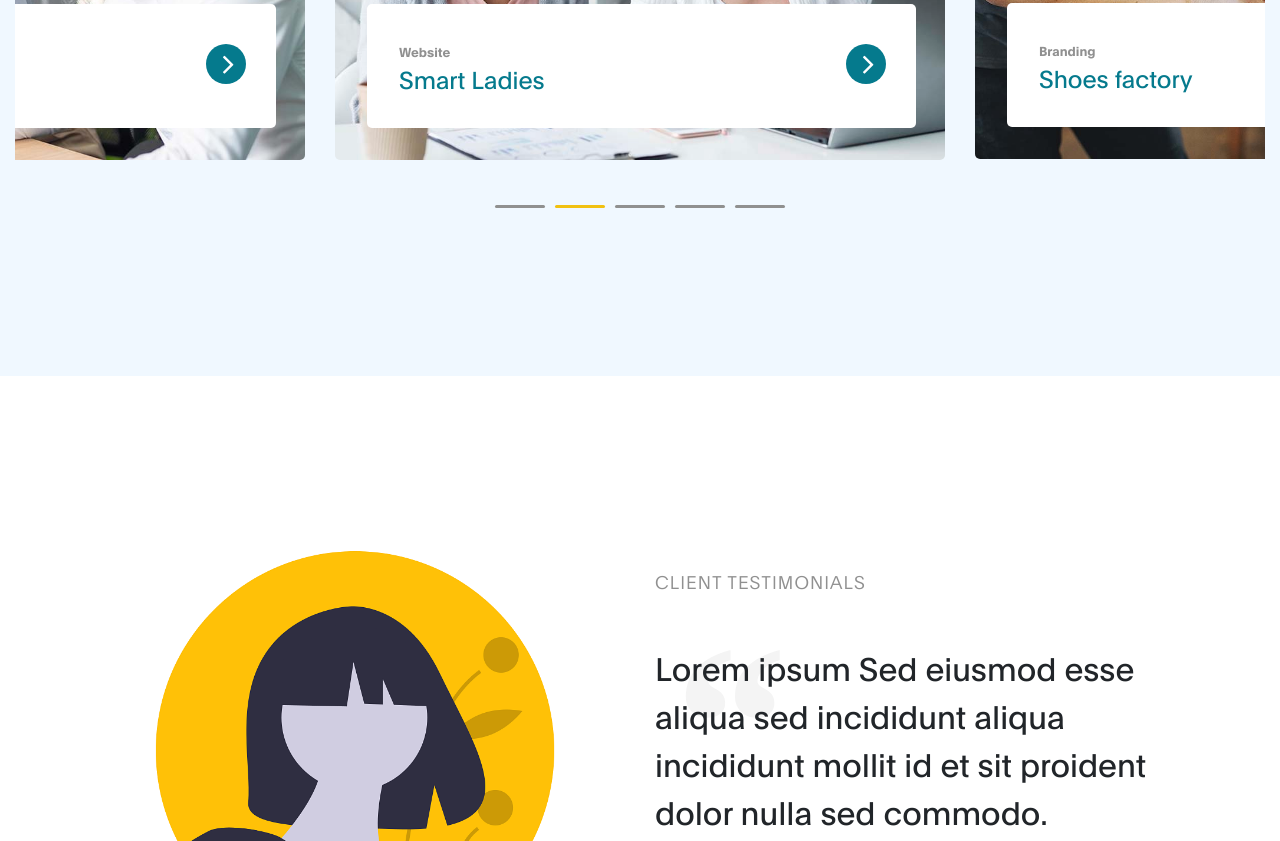
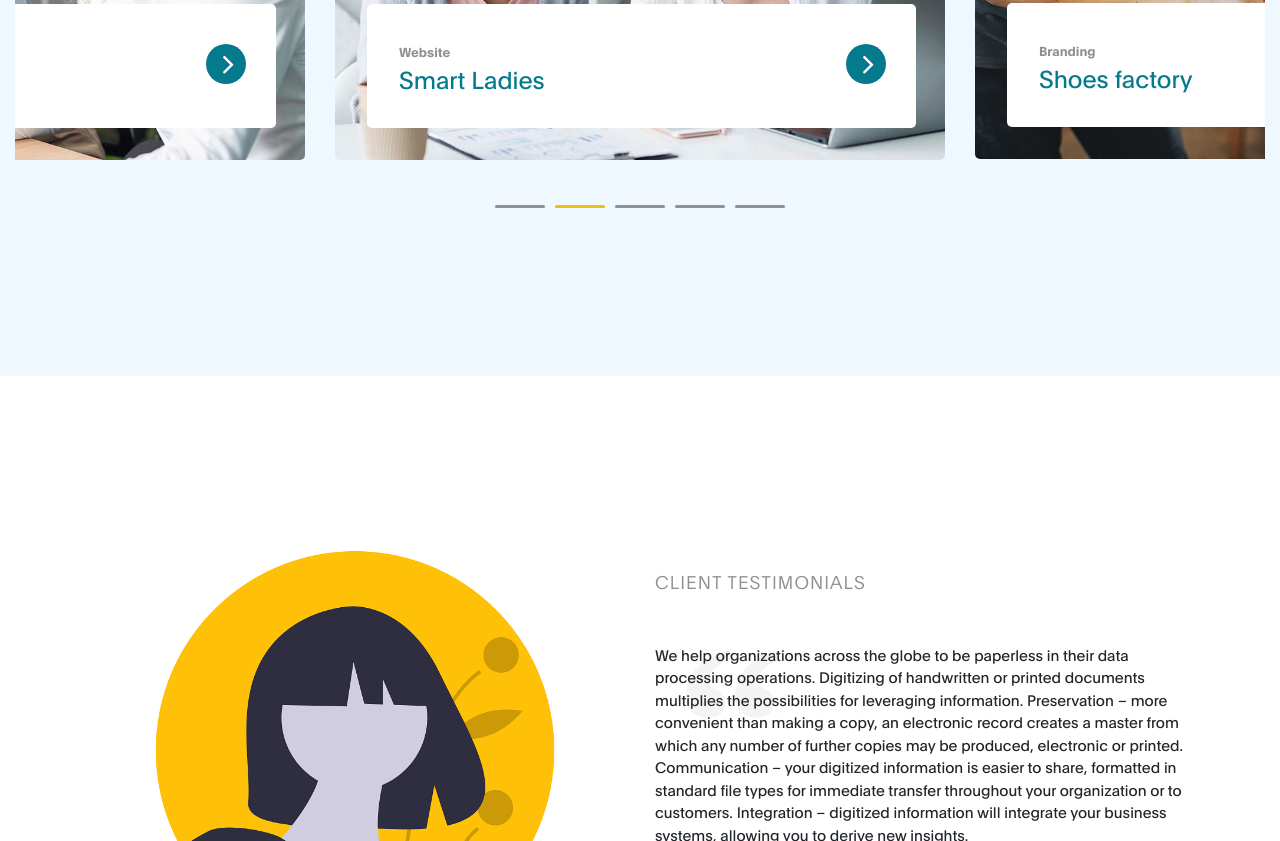
Before and after one commit to elzian-pvt-ltd/Elzian-Finance, a plain HTML site: page index.html in a window 1280 px wide. Shown: the part 1959-2800 px from the top of the page. Drawn offline with Linux system fonts and the light colour scheme.

Commit message:
Change Home

```diff
--- a/css/templatemo-digital-trend.css
+++ b/css/templatemo-digital-trend.css
@@ -683,7 +683,7 @@ https://templatemo.com/tm-538-digital-trend
     }
 
     h2 {
-      font-size: 28px;
+      font-size: 20px;
     }
 
     h3 {
--- a/index.html
+++ b/index.html
@@ -64,11 +64,11 @@
                         <div class="col-lg-6 col-md-10 col-12 d-flex flex-column justify-content-center align-items-center">
                               <div class="hero-text">
 
-                                   <h1 class="text-white" data-aos="fade-up">We are ready for your digital marketing</h1>
+                                   <h1 class="text-white" data-aos="fade-up">We are ready for your Finance &amp; Accounting Services</h1>
 
                                    <a href="contact.html" class="custom-btn btn-bg btn mt-3" data-aos="fade-up" data-aos-delay="100">Let us discuss together!</a>
 
-                                   <strong class="d-block py-3 pl-5 text-white" data-aos="fade-up" data-aos-delay="200"><i class="fa fa-phone mr-2"></i> +99 080 070 4224</strong>
+                                   <strong class="d-block py-3 pl-5 text-white" data-aos="fade-up" data-aos-delay="200"><i class="fa fa-phone mr-2"></i> +94  76 893 7675</strong>
                               </div>
                         </div>
 
@@ -221,7 +221,14 @@
 
                       <div class="quote" data-aos="fade-up" data-aos-delay="200"></div>
 
-                      <h2 class="mb-4" data-aos="fade-up" data-aos-delay="300">Lorem ipsum Sed eiusmod esse aliqua sed incididunt aliqua incididunt mollit id et sit proident dolor nulla sed commodo.</h2>
+                      <h2 class="mb-1" data-aos="fade-up" data-aos-delay="300" style="font-size: 15px">We help organizations across the globe to be paperless
+                          in their data processing operations. Digitizing of
+                          handwritten or printed documents multiplies the possibilities for leveraging information. Preservation –
+                          more convenient than making a copy, an electronic record creates a master from which any number of
+                          further copies may be produced, electronic or printed. Communication – your digitized information is
+                          easier to share, formatted in standard file types for immediate transfer throughout your organization or
+                          to customers. Integration – digitized information will integrate your business systems, allowing you to
+                          derive new insights.</h2>
 
                       <p data-aos="fade-up" data-aos-delay="400">
                         <strong>Mary Zoe</strong>
```
